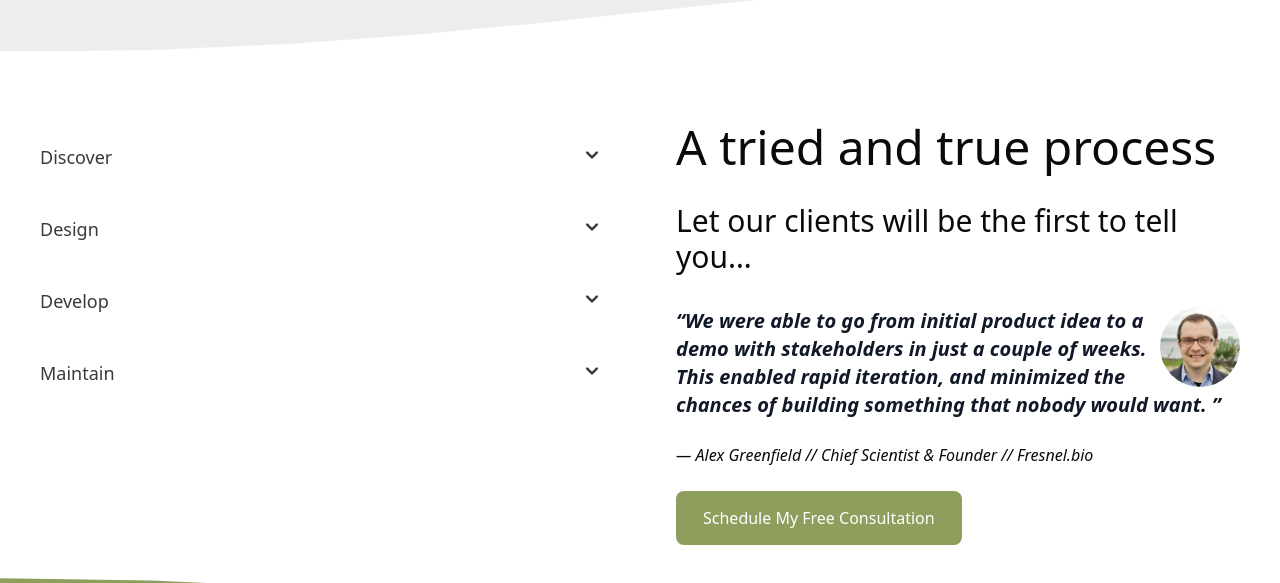
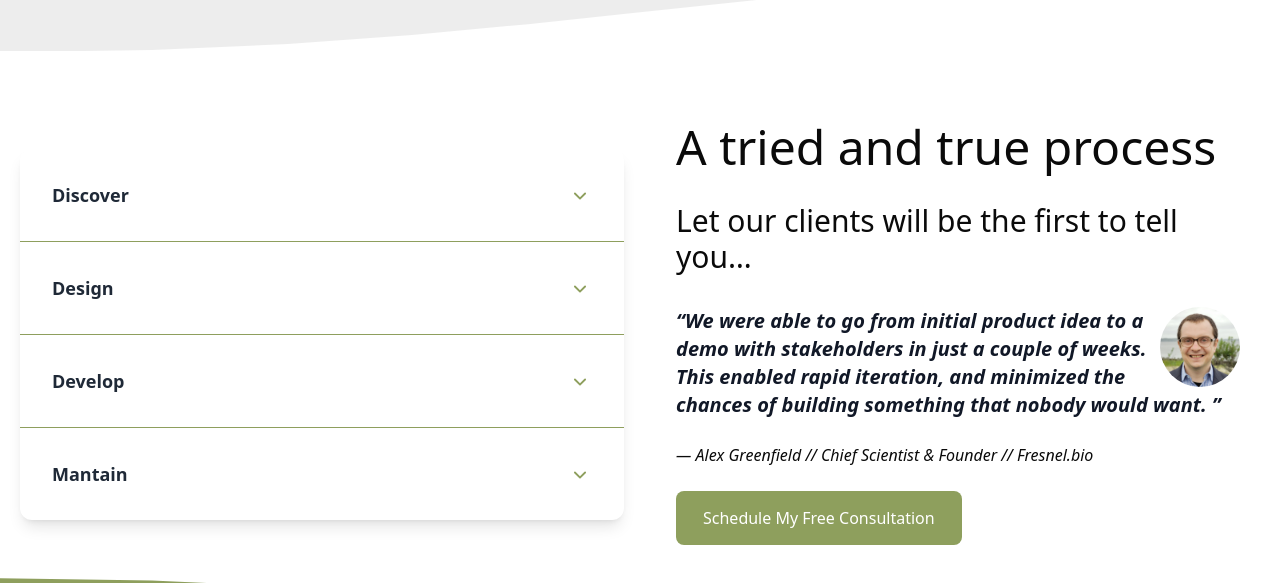
Before and after one commit to bithippie/bithippie.github.io, a Next.js app: page / in a window 1280 px wide. Shown: the part 1720-2303 px from the top of the page. Built offline with nearby package versions, Linux system fonts and the light colour scheme.

Commit message:
feat(engagement_accordion): implement with new accordion component

```diff
--- a/components/engagement_accordion.js
+++ b/components/engagement_accordion.js
@@ -1,42 +1,29 @@
 "use client";
 
-import { Accordion } from "flowbite-react";
-
-import { styles } from "@/components/faq";
+import { Accordion } from "@/components/accordion";
 
 export default function EngagementAccordion() {
-  return (
-    <div className="container">
-      <Accordion collapseAll theme={styles.root}>
-        <Accordion.Panel>
-          <Accordion.Title theme={styles.title}>Discover</Accordion.Title>
-          <Accordion.Content theme={styles.content}>
-            We take the time to understand you, your business, and your goals.
-          </Accordion.Content>
-        </Accordion.Panel>
-        <Accordion.Panel>
-          <Accordion.Title theme={styles.title}>Design</Accordion.Title>
-          <Accordion.Content theme={styles.content}>
-            We craft a design plan that includes look and feel, the connection
-            points between systems, and what’s needed now, next, then later.
-          </Accordion.Content>
-        </Accordion.Panel>
-        <Accordion.Panel>
-          <Accordion.Title theme={styles.title}>Develop</Accordion.Title>
-          <Accordion.Content theme={styles.content}>
-            Our first-hand experience, complimented by a meticulously chosen
-            blend of tools, allows us to move fast without sacrificing quality.
-          </Accordion.Content>
-        </Accordion.Panel>
-        <Accordion.Panel>
-          <Accordion.Title theme={styles.title}>Maintain</Accordion.Title>
-          <Accordion.Content theme={styles.content}>
-            We set up automatic detection for when issues arise, and automate
-            resolution where possible. This ensures your product runs smoothly,
-            and expectedly for years to come.
-          </Accordion.Content>
-        </Accordion.Panel>
-      </Accordion>
-    </div>
-  );
+  const accordionItems = [
+    {
+      key: 0,
+      title: "Discover",
+      text: "We take the time to understand you, your business, and your goals.",
+    },
+    {
+      key: 1,
+      title: "Design",
+      text: "We craft a design plan that includes look and feel, the connection points between systems, and what’s needed now, next, then later.",
+    },
+    {
+      key: 2,
+      title: "Develop",
+      text: "Our first-hand experience, complimented by a meticulously chosen blend of tools, allows us to move fast without sacrificing quality.",
+    },
+    {
+      key: 3,
+      title: "Mantain",
+      text: "We set up automatic detection for when issues arise, and automate resolution where possible. This ensures your product runs smoothly, and expectedly for years to come.",
+    },
+  ];
+  return <Accordion accordionItems={accordionItems} />;
 }
```
